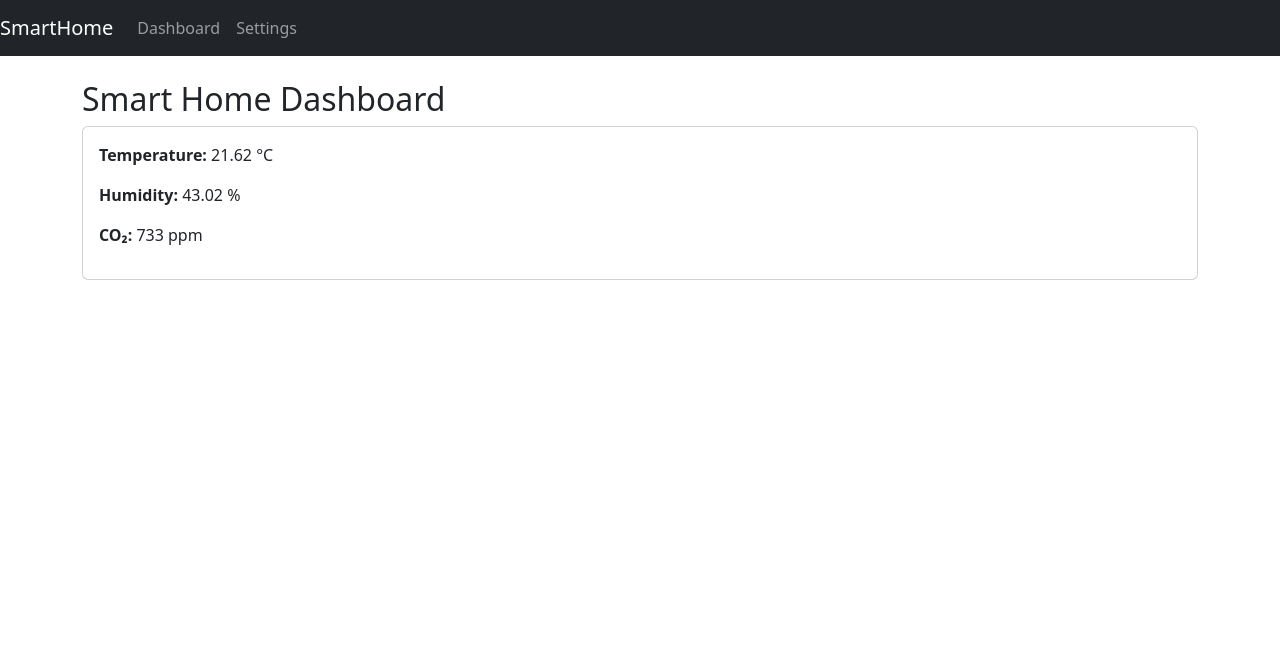
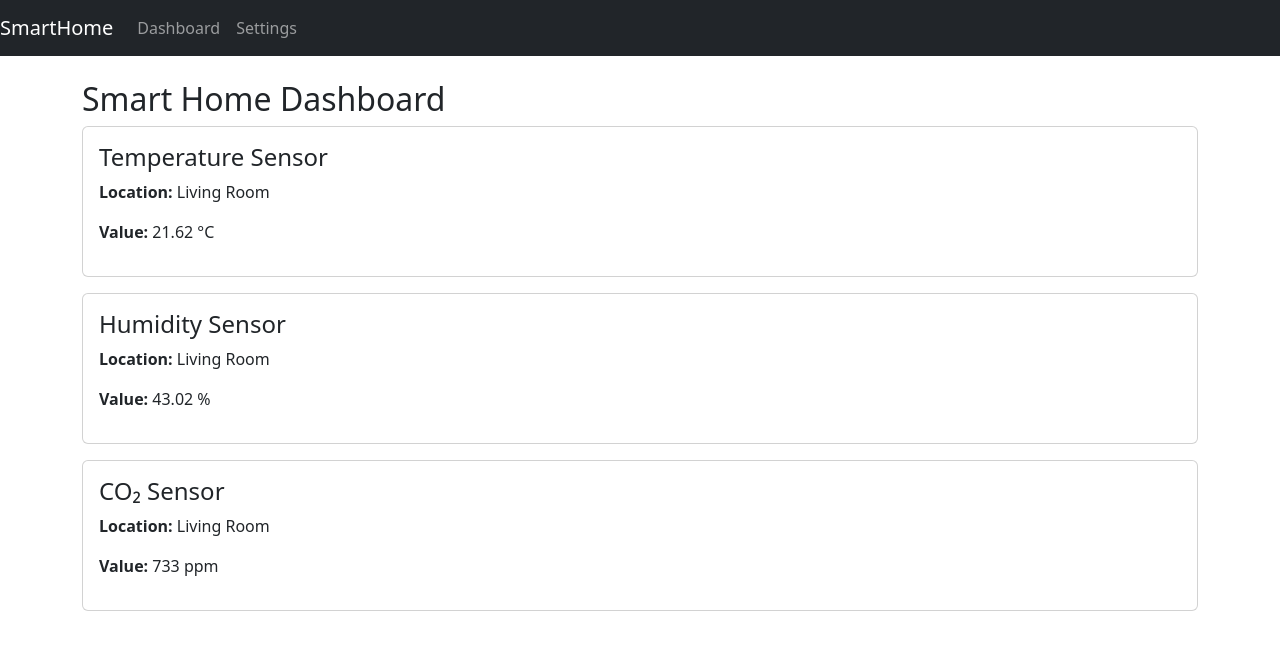
Before and after one commit to Martinos21/HomeApp, a Flask app: page / in a window 1280 px wide. Shown: the top 650 px of the page. Run offline with Flask 3, Linux system fonts and the light colour scheme.

Commit message:
first working demo + card component

```diff
--- a/src/app.py
+++ b/src/app.py
@@ -24,8 +24,13 @@ def get_network_info():
 @app.route('/')
 def index():
     data = get_sensor_data()
+    sensors = [
+        {"title": "Temperature Sensor", "location": "Living Room", "value": data["temperature"], "unit": "°C"},
+        {"title": "Humidity Sensor", "location": "Living Room", "value": data["humidity"], "unit": "%"},
+        {"title": "CO₂ Sensor", "location": "Living Room", "value": data["co2"], "unit": "ppm"},
+    ]
     dark_mode = session.get("dark_mode", False)
-    return render_template("index.html", data=data, dark_mode=dark_mode)
+    return render_template("index.html", sensors=sensors, dark_mode=dark_mode)
 
 @app.route('/settings', methods=["GET", "POST"])
 def settings():
--- /dev/null
+++ b/src/templates/card.html
@@ -0,0 +1,7 @@
+{% macro sensor_card(title, location, value, unit) %}
+<div class="card p-3 mb-3">
+    <h4>{{ title }}</h4>
+    <p><strong>Location:</strong> {{ location }}</p>
+    <p><strong>Value:</strong> {{ value }} {{ unit }}</p>
+</div>
+{% endmacro %}
--- a/src/templates/index.html
+++ b/src/templates/index.html
@@ -1,9 +1,9 @@
 {% extends "layout.html" %}
+{% from "card.html" import sensor_card %}
+
 {% block content %}
 <h2>Smart Home Dashboard</h2>
-<div class="card p-3">
-    <p><strong>Temperature:</strong> {{ data.temperature }} °C</p>
-    <p><strong>Humidity:</strong> {{ data.humidity }} %</p>
-    <p><strong>CO₂:</strong> {{ data.co2 }} ppm</p>
-</div>
+{% for sensor in sensors %}
+    {{ sensor_card(sensor.title, sensor.location, sensor.value, sensor.unit) }}
+{% endfor %}
 {% endblock %}
```
